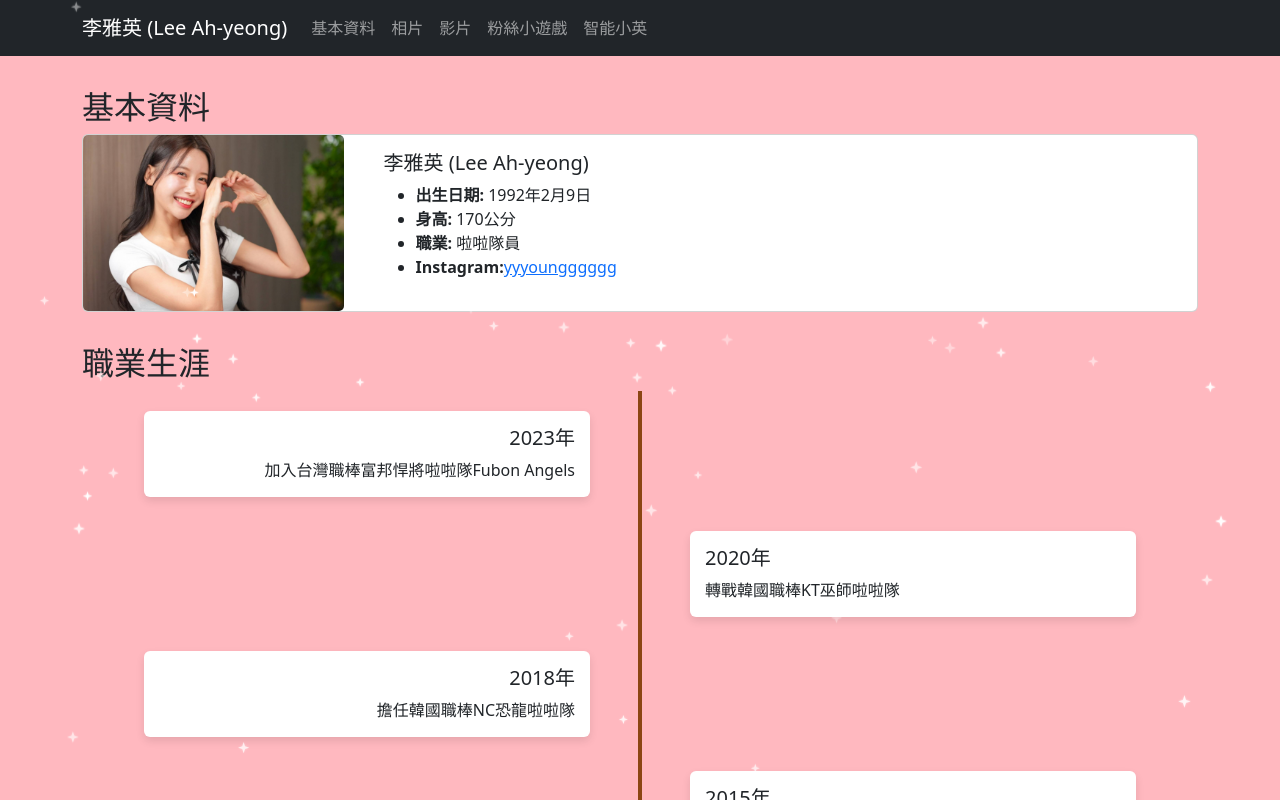
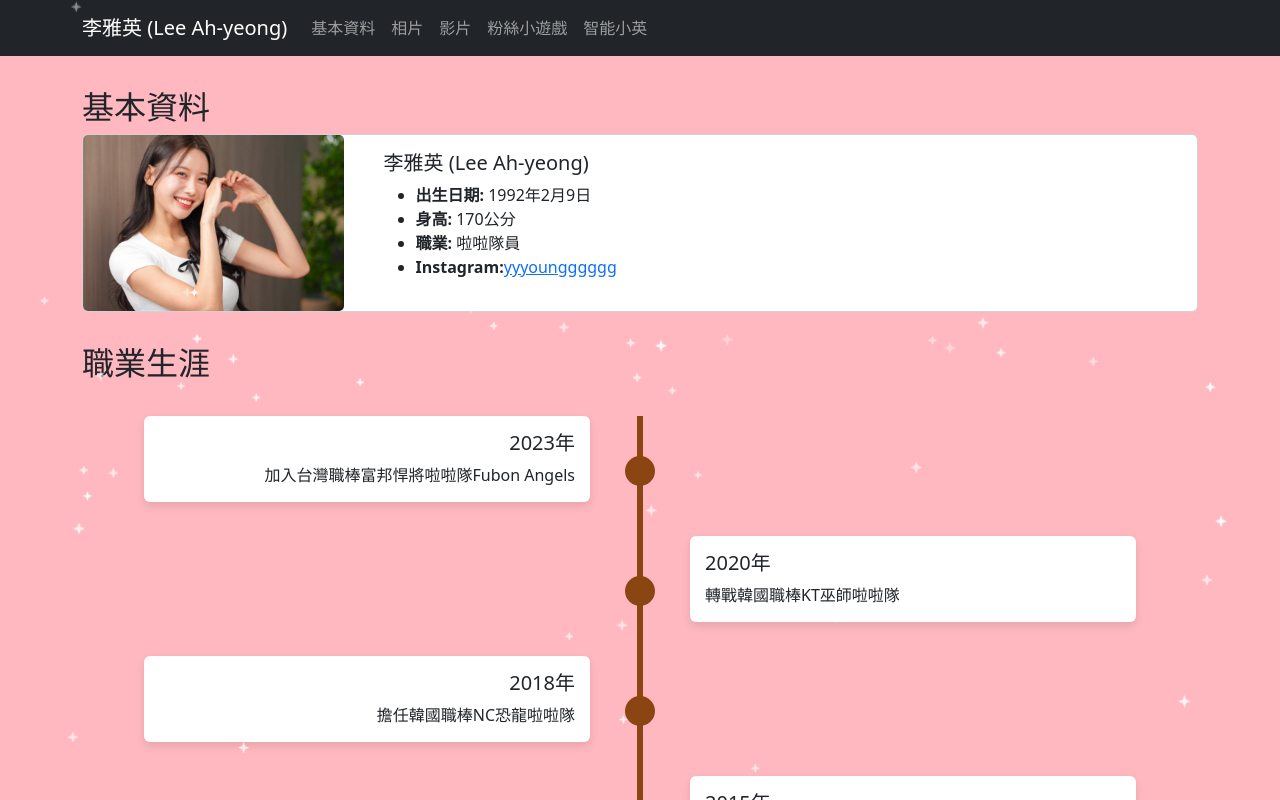
Before and after one commit to dance934/leeahyeong-profile, a React (Create React App) app: page / in a window 1280 px wide. Shown: the top 800 px of the page. Built offline with nearby package versions, Linux system fonts and the light colour scheme.

Commit message:
feat: 調整職業生涯時間軸組件的SVG高度計算，優化圓形和事件卡片的顯示位置

```diff
--- a/src/CareerTimeline.js
+++ b/src/CareerTimeline.js
@@ -10,25 +10,42 @@ const careerEvents = [
 ];
 
 function CareerTimeline() {
+  const circleRadius = 15;
+  const topOffset = 10; // Amount to move the top circle down
   const eventHeight = 120; // Approximate height of each event card + spacing
-  const svgHeight = careerEvents.length * eventHeight + 50; // Adjust SVG height based on number of events
+  const totalContentHeight = careerEvents.length * eventHeight; // Total height for event cards
+  const svgTotalHeight = totalContentHeight + 2 * circleRadius + topOffset; // Total SVG height including circles and offset
 
   return (
-    <div className="tree-timeline-container" style={{ height: `${svgHeight}px` }}>
-      <svg className="tree-svg" viewBox={`0 0 100 ${svgHeight}`}>
-        {/* Tree Trunk */}
-        <rect x="48" y="0" width="4" height={svgHeight} fill="#8B4513" />
+    <div className="tree-timeline-container" style={{ height: `${svgTotalHeight}px` }}>
+      <svg className="tree-svg" viewBox={`0 0 100 ${svgTotalHeight}`}>
+        {/* Tree Trunk - middle part */}
+        <rect x="47" y={circleRadius + topOffset} width="6" height={totalContentHeight} fill="#8B4513" />
+
+        {/* career circles */}
+        {careerEvents.map((event, index) => {
+          return (
+            <circle
+              key={index}
+              cx="50"
+              cy={eventHeight / 1.5 + index * eventHeight}
+              r={circleRadius}
+              fill="#8B4513"
+            />
+          );
+        })}
+
         {/* No branches here, they will be drawn by CSS pseudo-elements */}
       </svg>
       {careerEvents.map((event, index) => {
-        const yPos = (index * eventHeight) + (eventHeight / 2);
+        const branchY = circleRadius + topOffset + (index * eventHeight) + (eventHeight / 2);
         const isLeft = index % 2 === 0;
 
         return (
           <div
             className={`timeline-event-card ${isLeft ? 'left' : 'right'}`}
             key={index}
-            style={{ top: `${yPos - (eventHeight / 2) + 20}px` }} // Adjust top to center card with branch
+            style={{ top: `${branchY - (eventHeight / 2)}px` }} // Adjust top to center card with branch
           >
             <Card>
               <Card.Body>
```
